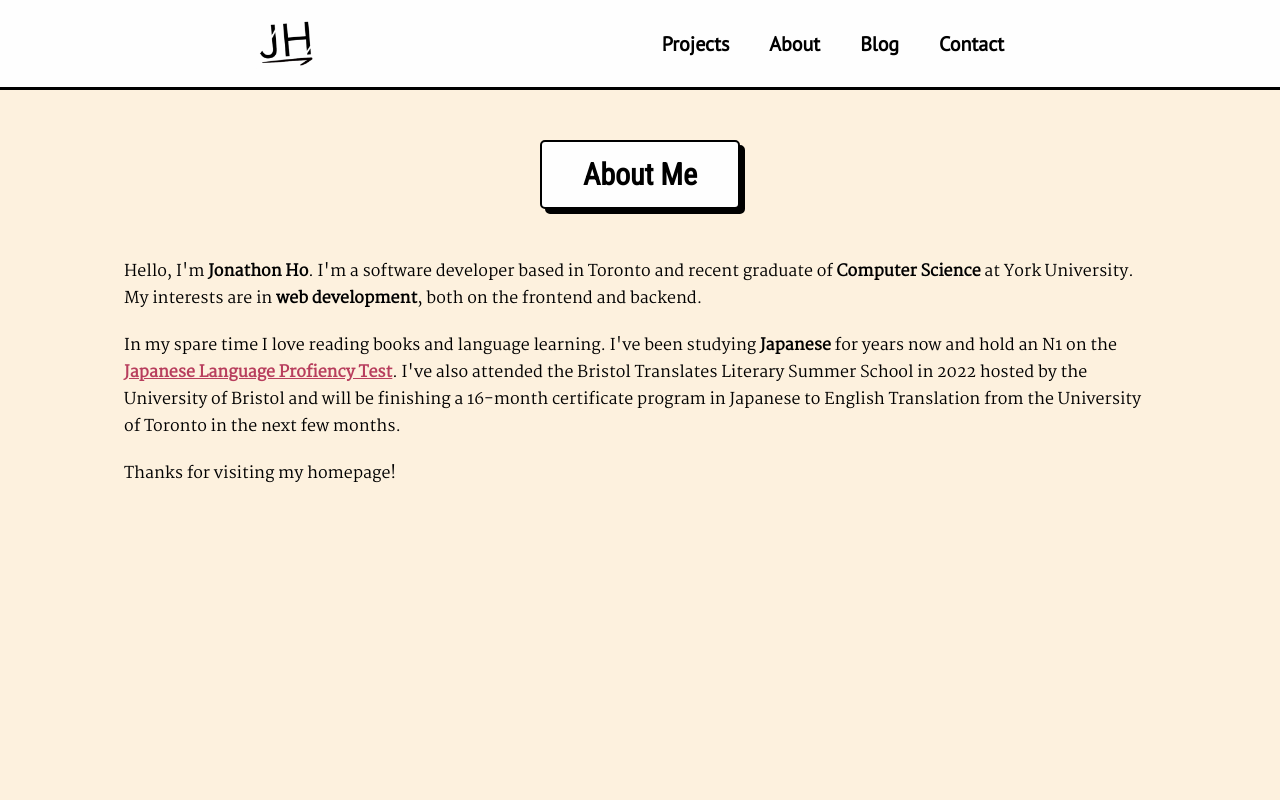
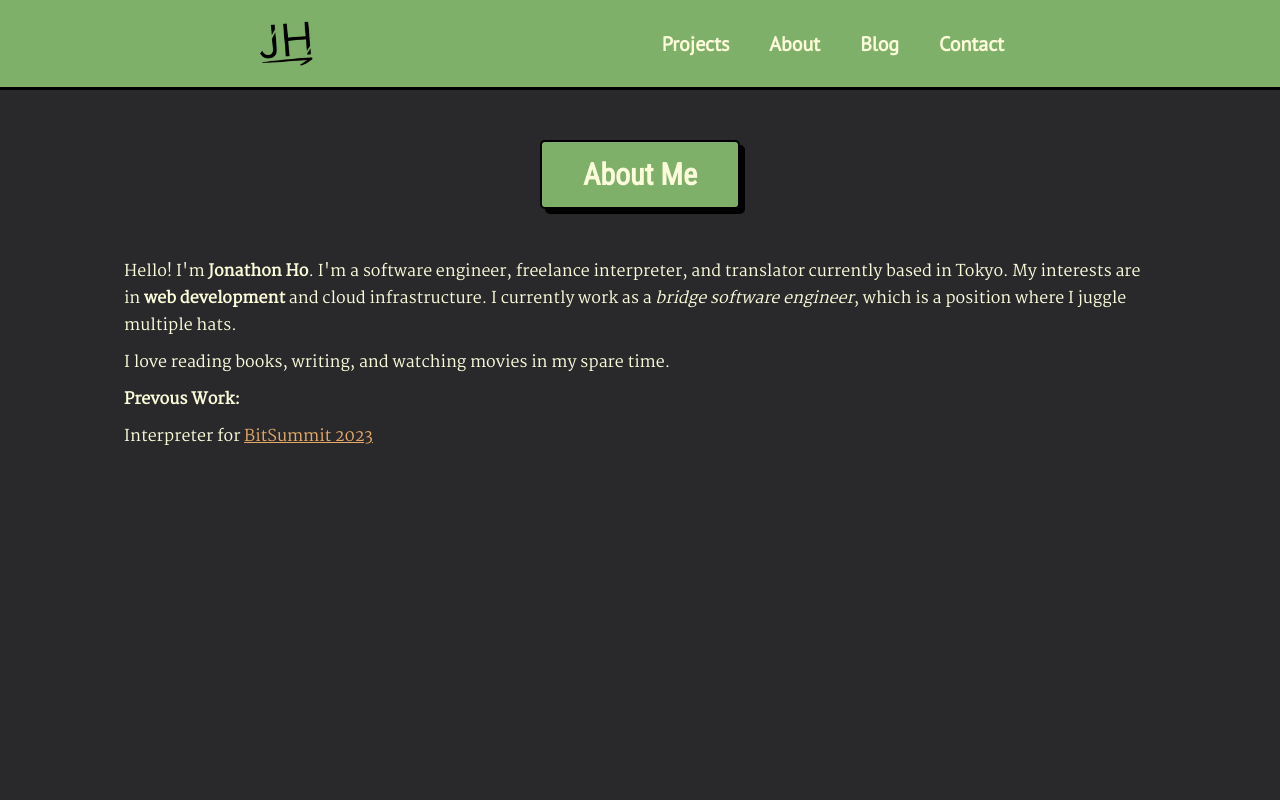
Before and after one commit to afkjon/personal-website, a Next.js app: page /about in a window 1280 px wide. Shown: the top 800 px of the page. Built offline with nearby package versions, Linux system fonts and the light colour scheme; no server answers.

Commit message:
dark web design

```diff
--- a/components/PostFeed.js
+++ b/components/PostFeed.js
@@ -18,7 +18,7 @@ function PostItem({ post, admin = false }){
   const minutesToRead = (wordCount / 100 + 1).toFixed(0);
 
   return (
-    <div className={styles.postCard }>
+    <p>
       <Link href={`/blog/${post.slug}`}>
         <h2>{post.title}</h2>
       </Link>
@@ -38,6 +38,6 @@ function PostItem({ post, admin = false }){
           <div className={styles.status}>Status: {post.published ? <span className={styles.success}>Published</span> : <span className={styles.danger}>Unpublished</span>}</div>
         </>
       )}
-    </div>
+    </p>
   );
 }
--- a/pages/about/index.js
+++ b/pages/about/index.js
@@ -5,16 +5,23 @@ import styles from '../../styles/About.module.scss';
 export default function AboutPage() {
   return (
     <main>
-      <Metatags title="About Me"/>
+      <Metatags title="About Me" />
 
       <section>
         <h1 className={styles.title}>About Me</h1>
         <div className="container">
-          <p className={styles.paragraph}>Hello, I&apos;m <strong>Jonathon Ho</strong>. I&apos;m a software developer based in Toronto and recent graduate of <strong>Computer Science</strong> at York University. My interests are in <strong>web development</strong>, both on the frontend and backend.</p>
+          <p className={styles.paragraph}>Hello! I&apos;m <strong>Jonathon Ho</strong>.
+          I&apos;m a software engineer, freelance interpreter, and translator currently based in Tokyo.
+          My interests are in <strong>web development</strong> and cloud infrastructure.
+          I currently work as a <em>bridge software engineer</em>, which is a position where I juggle
+          multiple hats.
+          </p>
+          <p className={styles.paragraph}>I love reading books, writing, and watching movies in my spare time.</p>
 
-          <p className={styles.paragraph}>In my spare time I love reading books and language learning. I&apos;ve been studying <strong>Japanese</strong> for years now and hold an N1 on the <Link href="https://www.jlpt.jp/e/about/index.html"><strong>Japanese Language Profiency Test</strong></Link>. I&apos;ve also attended the Bristol Translates Literary Summer School in 2022 hosted by the University of Bristol and will be finishing a 16-month certificate program in Japanese to English Translation from the University of Toronto in the next few months.</p>
-
-          <p className={styles.paragraph}>Thanks for visiting my homepage!</p>
+          <p className={styles.paragraph}><strong>Prevous Work:</strong></p>
+          <ul className={styles.list}>
+            <li>Interpreter for <Link href="https://bitsummit.org/en/">BitSummit 2023</Link></li>
+          </ul>
         </div>
       </section>
     </main>
--- a/styles/About.module.scss
+++ b/styles/About.module.scss
@@ -1,7 +1,7 @@
 /* About Page */
 .title {
   padding: 0.5em 1em;
-  background-color: #FEFEFE;
+  background-color: var(--navbar-color);
   border: 2px solid black;
   border-radius: 5px;
   filter: drop-shadow(5px 5px 0 black);
@@ -29,5 +29,10 @@
 }
 
 .paragraph {
-  margin-bottom: 20px;
+  margin-bottom: 10px;
 }
+
+.list {
+  list-style: none;
+  margin-bottom:10px;
+}
--- a/styles/Admin.module.scss
+++ b/styles/Admin.module.scss
@@ -86,7 +86,7 @@
 /* Button Styles */
 .button {
   border: 2px solid black;
-  background-color: #f7ca88;
+  background-color: #E6AA68;
   font-family: 'Courier New', Courier, monospace;
   font-size: 1em;
   font-weight: bold;
--- a/styles/Blog.module.scss
+++ b/styles/Blog.module.scss
@@ -1,7 +1,7 @@
 /* Recent Post Thumbnails */
 .title {
   padding: 0.5em 1em;
-  background-color: #FEFEFE;
+  background-color: var(--navbar-color);
   border: 2px solid black;
   border-radius: 5px;
   filter: drop-shadow(5px 5px 0 black);
@@ -39,7 +39,7 @@
 }
 
 .postCard {
-  background-color: #FEFEFE;
+  background-color: var(--foreground-color);
   border: 2px solid black;
   border-radius: 5px;
   padding: 1em;
--- a/styles/ContactForm.module.scss
+++ b/styles/ContactForm.module.scss
@@ -1,11 +1,11 @@
 /* Contact Form */
-$card-color: #acecbb;
+$card-color: #7FB069;
 
 .card {
   padding: 0;
   margin: 0 auto;
   border: 2px solid black;
-  background-color: #FEFEFE;
+  background-color: var(--foreground-color);
   width: 100%;
   max-width: 1080px;
   border-radius: 10px;
@@ -79,7 +79,7 @@ $card-color: #acecbb;
 /* Button Styles */
 .button {
   border: 2px solid black;
-  background-color: #f7ca88;
+  background-color: var(--accent-color);
   font-family: 'Courier New', Courier, monospace;
   font-size: 1em;
   font-weight: bold;
--- a/styles/Footer.module.scss
+++ b/styles/Footer.module.scss
@@ -2,7 +2,7 @@
 .footer {
   padding: 2em;
   background: black;
-  color: white;
+  color: var(--font-color);
   margin: 0 auto;
   font-family: 'Courier New', Courier, monospace;
   width: 100%;
--- a/styles/Navbar.module.scss
+++ b/styles/Navbar.module.scss
@@ -22,7 +22,7 @@
 
 .navbar {
   top: 0;
-  background: #FEFEFE;
+  background-color: var(--navbar-color);
   border-bottom: 3px solid black;
   position: fixed;
   width: 100%;
@@ -92,7 +92,7 @@
 
 /* Hamburger Menu */
 .navList {
-  background-color: #FEFEFE;
+  background-color: inherit;
   list-style: none;
   height: 100vw;
   position: absolute;
--- a/styles/Projects.module.scss
+++ b/styles/Projects.module.scss
@@ -9,7 +9,7 @@
 
 .card-container {
   border: 3px solid black;
-  background: #FEFEFE;
+  background: var(--foreground-color);
   width: inherit;
   z-index: 1;
   border-radius: 10px;
--- a/styles/globals.scss
+++ b/styles/globals.scss
@@ -2,11 +2,13 @@
 
 :root {
   --max-width: 1080px;
-  --background-color: #fdf1de;
-  --foreground-color: #FEFEFE;
-  --accent-color: #66cc99;
+  --font-color: #fcfcdb;
+  --background-color: #29292c;
+  --foreground-color: #383837;
+  --accent-color: #D36135;
+  --navbar-color: #7FB069;
   --secondary-accent-color: #ec9ada;
-  --link-color: rgb(184, 62, 93);
+  --link-color: #E6AA68;
 }
 
 * {
@@ -23,6 +25,7 @@ body {
 }
 
 body {
+  color: var(--font-color);
   background: var(--background-color);
   font-family: 'Martel', serif;
 }
```
Also changed, not shown: pages/index.js (+22 -25 lines), styles/Home.module.scss (+6 -4 lines), 1 other file (tests, documents, lock files or other folders).
